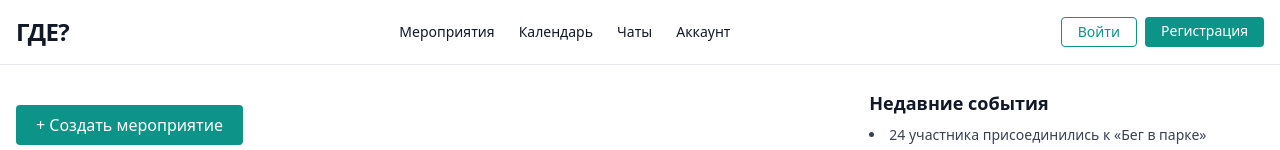
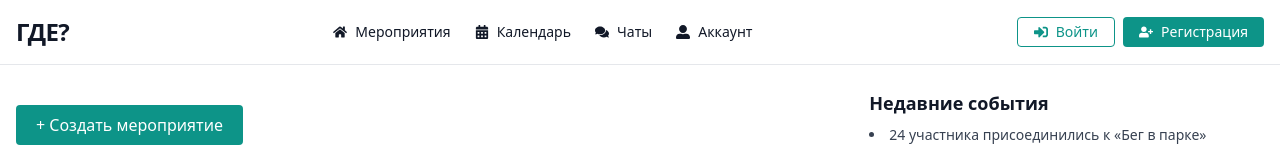
Before and after one commit to qarbo/meetups-fe, a React (Create React App) app: page / in a window 1280 px wide. Shown: the top 150 px of the page. Built offline with nearby package versions, Linux system fonts and the light colour scheme.

Commit message:
icons design

```diff
--- a/package.json
+++ b/package.json
@@ -11,6 +11,7 @@
     "react": "^18.3.1",
     "react-calendar": "^5.1.0",
     "react-dom": "^18.3.1",
+    "react-icons": "^5.5.0",
     "react-quill": "^2.0.0",
     "react-router-dom": "^6.30.0",
     "react-scripts": "5.0.1",
--- a/src/App.js
+++ b/src/App.js
@@ -1,5 +1,6 @@
-import React, { useState } from "react";
+import React from "react";
 import { BrowserRouter as Router, Routes, Route, Link } from "react-router-dom";
+import { FaHome, FaCalendarAlt, FaComments, FaUserAlt, FaSignInAlt, FaUserPlus } from "react-icons/fa";
 import Home from "./pages/Home";
 import Profile from "./pages/Profile";
 import Calendar from "./pages/Calendar";
@@ -8,8 +9,6 @@ import CreateEvent from "./pages/CreateEvent";
 import EventDetails from "./pages/EventDetails";
 
 export default function App() {
-  const [mobileMenuOpen, setMobileMenuOpen] = useState(false);
-
   return (
     <Router>
       <div className="min-h-screen bg-white text-gray-900 font-sans">
@@ -17,52 +16,38 @@ export default function App() {
           <div className="max-w-7xl mx-auto px-4 py-4 flex justify-between items-center">
             <Link to="/" className="text-2xl font-bold tracking-tight">ГДЕ?</Link>
 
-            {/* Desktop nav */}
-            <nav className="hidden md:flex space-x-6">
-              <Link to="/" className="text-sm hover:underline">Мероприятия</Link>
-              <Link to="/calendar" className="text-sm hover:underline">Календарь</Link>
-              <Link to="/chat" className="text-sm hover:underline">Чаты</Link>
-              <Link to="/profile" className="text-sm hover:underline">Аккаунт</Link>
+            {/* Navigation visible on all devices, icons with labels on md and up */}
+            <nav className="flex space-x-6">
+              <Link to="/" className="text-sm hover:underline flex items-center gap-2">
+                <FaHome />
+                <span className="hidden md:inline">Мероприятия</span>
+              </Link>
+              <Link to="/calendar" className="text-sm hover:underline flex items-center gap-2">
+                <FaCalendarAlt />
+                <span className="hidden md:inline">Календарь</span>
+              </Link>
+              <Link to="/chat" className="text-sm hover:underline flex items-center gap-2">
+                <FaComments />
+                <span className="hidden md:inline">Чаты</span>
+              </Link>
+              <Link to="/profile" className="text-sm hover:underline flex items-center gap-2">
+                <FaUserAlt />
+                <span className="hidden md:inline">Аккаунт</span>
+              </Link>
             </nav>
 
-            {/* Auth buttons */}
-            <div className="hidden md:flex space-x-2">
-              <Link to="/login" className="px-4 py-1 border border-teal-600 text-teal-600 rounded hover:bg-teal-50 text-sm">Войти</Link>
-              <Link to="/register" className="px-4 py-1 bg-teal-600 text-white rounded hover:bg-teal-700 text-sm">Регистрация</Link>
+            {/* Auth buttons with icons and labels on md and up */}
+            <div className="flex space-x-2">
+              <Link to="/login" className="px-4 py-1 border border-teal-600 text-teal-600 rounded hover:bg-teal-50 text-sm flex items-center gap-2">
+                <FaSignInAlt />
+                <span className="hidden md:inline">Войти</span>
+              </Link>
+              <Link to="/register" className="px-4 py-1 bg-teal-600 text-white rounded hover:bg-teal-700 text-sm flex items-center gap-2">
+                <FaUserPlus />
+                <span className="hidden md:inline">Регистрация</span>
+              </Link>
             </div>
-
-            {/* Mobile menu button */}
-            <button
-              className="md:hidden p-2 text-gray-600 focus:outline-none"
-              onClick={() => setMobileMenuOpen(!mobileMenuOpen)}
-            >
-              <svg
-                className="w-6 h-6"
-                fill="none"
-                stroke="currentColor"
-                viewBox="0 0 24 24"
-              >
-                {mobileMenuOpen ? (
-                  <path strokeLinecap="round" strokeLinejoin="round" strokeWidth={2} d="M6 18L18 6M6 6l12 12" />
-                ) : (
-                  <path strokeLinecap="round" strokeLinejoin="round" strokeWidth={2} d="M4 6h16M4 12h16M4 18h16" />
-                )}
-              </svg>
-            </button>
           </div>
-
-          {/* Mobile dropdown */}
-          {mobileMenuOpen && (
-            <div className="md:hidden px-4 pb-4 space-y-2">
-              <Link to="/" className="block text-sm text-gray-700 hover:underline" onClick={() => setMobileMenuOpen(false)}>Мероприятия</Link>
-              <Link to="/calendar" className="block text-sm text-gray-700 hover:underline" onClick={() => setMobileMenuOpen(false)}>Календарь</Link>
-              <Link to="/chat" className="block text-sm text-gray-700 hover:underline" onClick={() => setMobileMenuOpen(false)}>Чаты</Link>
-              <Link to="/profile" className="block text-sm text-gray-700 hover:underline" onClick={() => setMobileMenuOpen(false)}>Аккаунт </Link>
-              <hr className="border-gray-200" />
-              <Link to="/login" className="block text-sm text-teal-600 hover:underline" onClick={() => setMobileMenuOpen(false)}>Войти</Link>
-              <Link to="/register" className="block text-sm text-teal-600 hover:underline" onClick={() => setMobileMenuOpen(false)}>Регистрация</Link>
-            </div>
-          )}
         </header>
 
         <main className="max-w-7xl mx-auto px-4 py-6">
```
Also changed, not shown: 1 other file (tests, documents, lock files or other folders).
